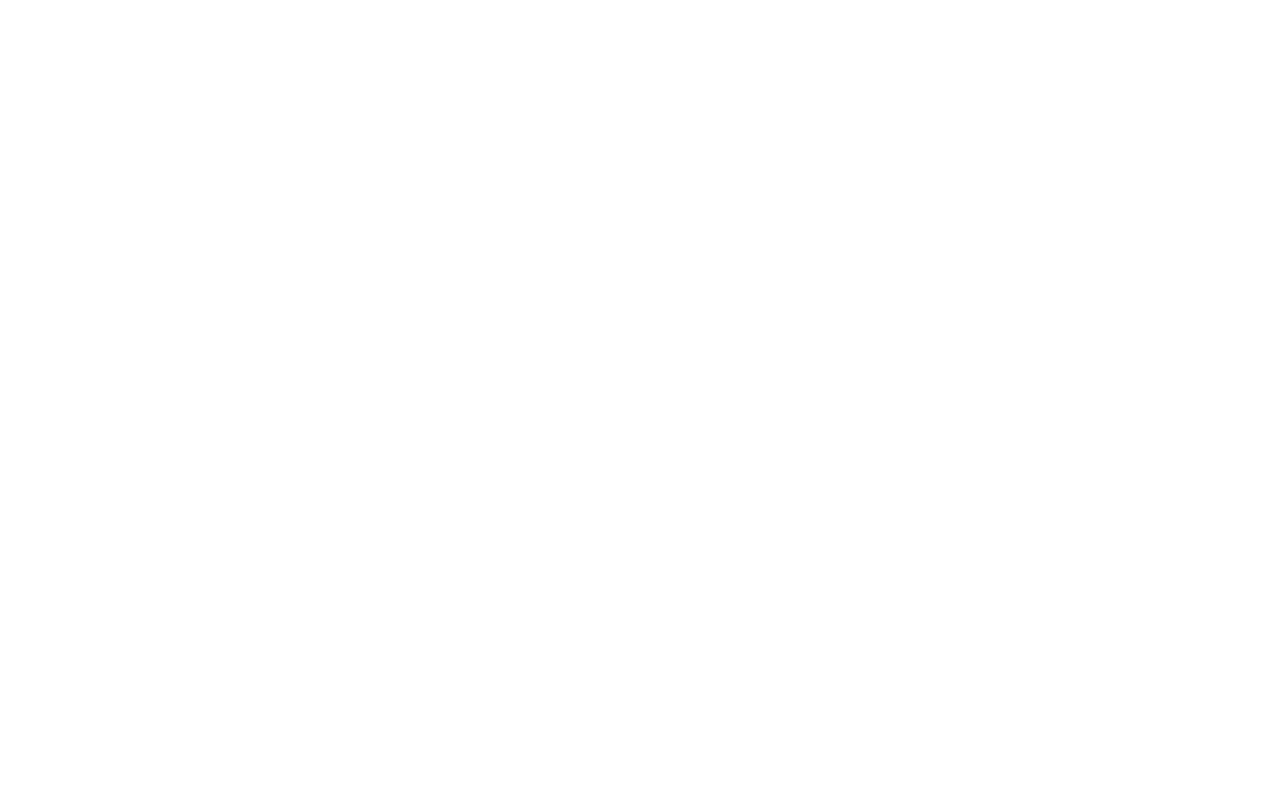
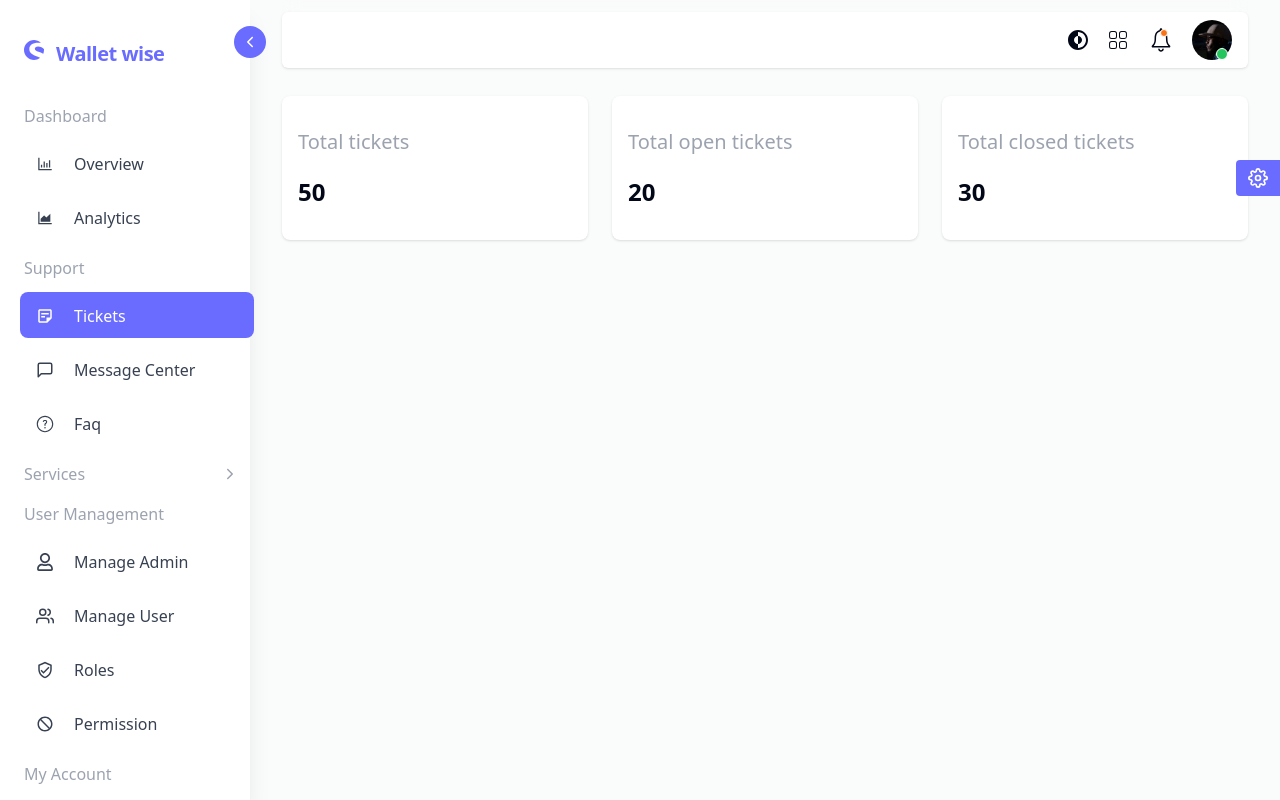
Before and after one commit to Wills-dev/wallet-wise-admin, a React (Vite) app: page /tickets in a window 1280 px wide. Before the commit this address had no page. Built offline with nearby package versions, Linux system fonts and the light colour scheme; the HTML template or start-up script is replaced by a standard one.

Commit message:
feat: UI for ticket page

```diff
--- a/src/App.jsx
+++ b/src/App.jsx
@@ -9,6 +9,7 @@
 import ResetPassword from "./pages/ResetPassword/ResetPassword";
 import Overview from "./pages/Overview/Overview";
 import Analytics from "./pages/Analytics/Analytics";
+import Tickets from "./pages/Tickets/Tickets";
 
 function App() {
   return (
@@ -21,6 +22,7 @@
           <Route path="/reset-password/:token" element={<ResetPassword />} />
           <Route path="/overview" element={<Overview />} />
           <Route path="/analytics" element={<Analytics />} />
+          <Route path="/tickets" element={<Tickets />} />
         </Routes>
       </ContextProvider>
     </>
--- a/src/pages/ResetPassword/ResetPassword.jsx
+++ b/src/pages/ResetPassword/ResetPassword.jsx
@@ -15,7 +15,7 @@
   const navigate = useNavigate();
 
   const handleSubmit = () => {
-    navigate("/reset-passowrd");
+    navigate("/overview");
   };
 
   return (
--- /dev/null
+++ b/src/pages/Tickets/Tickets.jsx
@@ -0,0 +1,29 @@
+import React from "react";
+
+import DashboardLayout from "@/components/DashboardLayout/DashboardLayout";
+
+const Tickets = () => {
+  return (
+    <DashboardLayout>
+      <div className="padding-x py-24 flex flex-col gap-6 dark:text-white">
+        <div className="flex gap-6 flex-wrap">
+          <div className=" bg-white dark:bg-secondary-dark-bg shadow px-4 py-8 rounded-lg flex-1 min-w-[300px]">
+            <h4 className="text-gray-400 sm:text-xl">Total tickets</h4>
+            <h1 className="sm:text-2xl text-lg font-bold pt-5">50</h1>
+          </div>
+          <div className=" bg-white dark:bg-secondary-dark-bg shadow px-4 py-8 rounded-lg flex-1 min-w-[300px]">
+            <h4 className="text-gray-400 sm:text-xl">Total open tickets</h4>
+            <h1 className="sm:text-2xl text-lg font-bold pt-5">20</h1>
+          </div>
+          <div className=" bg-white dark:bg-secondary-dark-bg shadow px-4 py-8 rounded-lg flex-1 min-w-[300px]">
+            <h4 className="text-gray-400 sm:text-xl">Total closed tickets</h4>
+            <h1 className="sm:text-2xl text-lg font-bold pt-5">30</h1>
+          </div>
+        </div>
+        <div className="w-full overflow-x-auto"></div>
+      </div>
+    </DashboardLayout>
+  );
+};
+
+export default Tickets;
```
